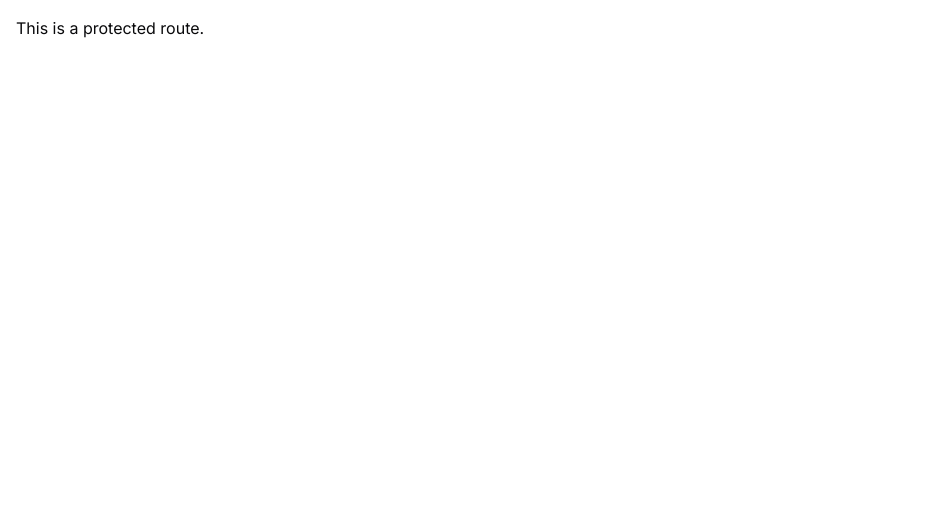
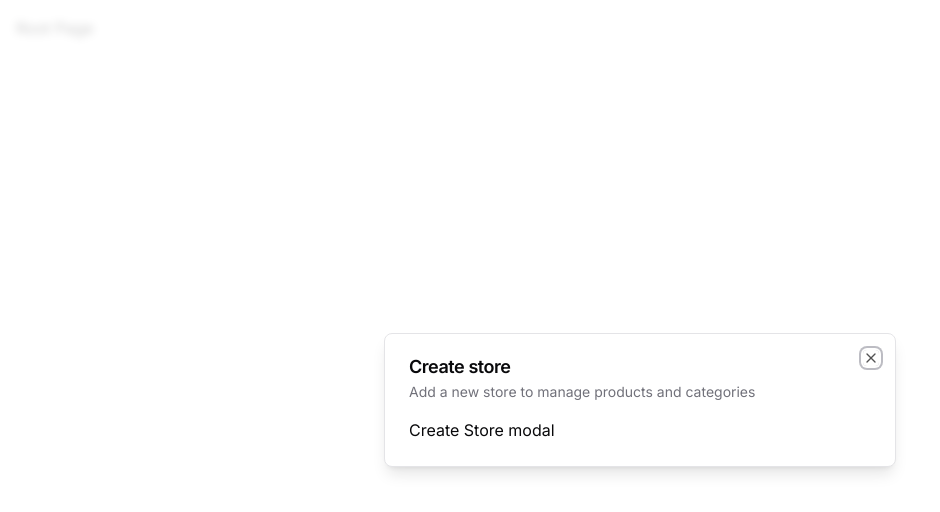
Before and after one commit to NoerGitKat/ecommerce-cms-ts, a Next.js app: page / in a window 1280 px wide. Shown: the top 512 px of the page, without its empty margins (0-940 px from the left). Built offline with nearby package versions, Linux system fonts and the light colour scheme.

Commit message:
Added store modal to index

```diff
--- a/app/(index)/page.tsx
+++ b/app/(index)/page.tsx
@@ -1,11 +1,18 @@
-import { Button } from "@/components/ui/button";
-import { UserButton } from "@clerk/nextjs";
+"use client";
+
+import { Modal } from "@/components/ui/modal";
+import { useStoreModal } from "@/hooks";
+import { useEffect } from "react";
 
 export default function SetupPage() {
-  return (
-    <main className="p-4">
-      <p>This is a protected route.</p>
-      <UserButton afterSignOutUrl="/" />
-    </main>
-  );
+  const { onOpen, isOpen, onClose } = useStoreModal();
+
+  useEffect(() => {
+    // Note: Can only close modal after store is created
+    if (!isOpen) {
+      onOpen();
+    }
+  }, [isOpen, onOpen]);
+
+  return <main className="p-4">Root Page</main>;
 }
--- a/app/layout.tsx
+++ b/app/layout.tsx
@@ -2,6 +2,7 @@
 import type { Metadata } from "next";
 import { Inter } from "next/font/google";
 import { ClerkProvider } from "@clerk/nextjs";
+import { ModalProvider } from "@/providers";
 
 const inter = Inter({ subsets: ["latin"] });
 
@@ -18,6 +19,7 @@
   return (
     <ClerkProvider>
       <html lang="en">
+        <ModalProvider />
         <body className={inter.className}>{children}</body>
       </html>
     </ClerkProvider>
--- /dev/null
+++ b/components/modals/index.ts
@@ -0,0 +1 @@
+export { default as StoreModal } from "./store";
--- /dev/null
+++ b/components/modals/store.tsx
@@ -0,0 +1,22 @@
+"use client";
+
+import { useStoreModal } from "@/hooks";
+import { Modal } from "../ui/modal";
+import { FC } from "react";
+
+const StoreModal: FC = (): JSX.Element => {
+  const { isOpen, onClose } = useStoreModal();
+
+  return (
+    <Modal
+      title="Create store"
+      description="Add a new store to manage products and categories"
+      isOpen={isOpen}
+      onClose={onClose}
+    >
+      Create Store modal
+    </Modal>
+  );
+};
+
+export default StoreModal;
--- /dev/null
+++ b/components/ui/dialog.tsx
@@ -0,0 +1,123 @@
+"use client"
+
+import * as React from "react"
+import * as DialogPrimitive from "@radix-ui/react-dialog"
+import { X } from "lucide-react"
+
+import { cn } from "@/lib/utils"
+
+const Dialog = DialogPrimitive.Root
+
+const DialogTrigger = DialogPrimitive.Trigger
+
+const DialogPortal = ({
+  className,
+  ...props
+}: DialogPrimitive.DialogPortalProps) => (
+  <DialogPrimitive.Portal className={cn(className)} {...props} />
+)
+DialogPortal.displayName = DialogPrimitive.Portal.displayName
+
+const DialogOverlay = React.forwardRef<
+  React.ElementRef<typeof DialogPrimitive.Overlay>,
+  React.ComponentPropsWithoutRef<typeof DialogPrimitive.Overlay>
+>(({ className, ...props }, ref) => (
+  <DialogPrimitive.Overlay
+    ref={ref}
+    className={cn(
+      "fixed inset-0 z-50 bg-background/80 backdrop-blur-sm data-[state=open]:animate-in data-[state=closed]:animate-out data-[state=closed]:fade-out-0 data-[state=open]:fade-in-0",
+      className
+    )}
+    {...props}
+  />
+))
+DialogOverlay.displayName = DialogPrimitive.Overlay.displayName
+
+const DialogContent = React.forwardRef<
+  React.ElementRef<typeof DialogPrimitive.Content>,
+  React.ComponentPropsWithoutRef<typeof DialogPrimitive.Content>
+>(({ className, children, ...props }, ref) => (
+  <DialogPortal>
+    <DialogOverlay />
+    <DialogPrimitive.Content
+      ref={ref}
+      className={cn(
+        "fixed left-[50%] top-[50%] z-50 grid w-full max-w-lg translate-x-[-50%] translate-y-[-50%] gap-4 border bg-background p-6 shadow-lg duration-200 data-[state=open]:animate-in data-[state=closed]:animate-out data-[state=closed]:fade-out-0 data-[state=open]:fade-in-0 data-[state=closed]:zoom-out-95 data-[state=open]:zoom-in-95 data-[state=closed]:slide-out-to-left-1/2 data-[state=closed]:slide-out-to-top-[48%] data-[state=open]:slide-in-from-left-1/2 data-[state=open]:slide-in-from-top-[48%] sm:rounded-lg md:w-full",
+        className
+      )}
+      {...props}
+    >
+      {children}
+      <DialogPrimitive.Close className="absolute right-4 top-4 rounded-sm opacity-70 ring-offset-background transition-opacity hover:opacity-100 focus:outline-none focus:ring-2 focus:ring-ring focus:ring-offset-2 disabled:pointer-events-none data-[state=open]:bg-accent data-[state=open]:text-muted-foreground">
+        <X className="h-4 w-4" />
+        <span className="sr-only">Close</span>
+      </DialogPrimitive.Close>
+    </DialogPrimitive.Content>
+  </DialogPortal>
+))
+DialogContent.displayName = DialogPrimitive.Content.displayName
+
+const DialogHeader = ({
+  className,
+  ...props
+}: React.HTMLAttributes<HTMLDivElement>) => (
+  <div
+    className={cn(
+      "flex flex-col space-y-1.5 text-center sm:text-left",
+      className
+    )}
+    {...props}
+  />
+)
+DialogHeader.displayName = "DialogHeader"
+
+const DialogFooter = ({
+  className,
+  ...props
+}: React.HTMLAttributes<HTMLDivElement>) => (
+  <div
+    className={cn(
+      "flex flex-col-reverse sm:flex-row sm:justify-end sm:space-x-2",
+      className
+    )}
+    {...props}
+  />
+)
+DialogFooter.displayName = "DialogFooter"
+
+const DialogTitle = React.forwardRef<
+  React.ElementRef<typeof DialogPrimitive.Title>,
+  React.ComponentPropsWithoutRef<typeof DialogPrimitive.Title>
+>(({ className, ...props }, ref) => (
+  <DialogPrimitive.Title
+    ref={ref}
+    className={cn(
+      "text-lg font-semibold leading-none tracking-tight",
+      className
+    )}
+    {...props}
+  />
+))
+DialogTitle.displayName = DialogPrimitive.Title.displayName
+
+const DialogDescription = React.forwardRef<
+  React.ElementRef<typeof DialogPrimitive.Description>,
+  React.ComponentPropsWithoutRef<typeof DialogPrimitive.Description>
+>(({ className, ...props }, ref) => (
+  <DialogPrimitive.Description
+    ref={ref}
+    className={cn("text-sm text-muted-foreground", className)}
+    {...props}
+  />
+))
+DialogDescription.displayName = DialogPrimitive.Description.displayName
+
+export {
+  Dialog,
+  DialogTrigger,
+  DialogContent,
+  DialogHeader,
+  DialogFooter,
+  DialogTitle,
+  DialogDescription,
+}
--- /dev/null
+++ b/components/ui/modal.tsx
@@ -0,0 +1,42 @@
+"use client";
+
+import { FC, ReactNode } from "react";
+import {
+  Dialog,
+  DialogContent,
+  DialogDescription,
+  DialogHeader,
+  DialogTitle,
+} from "@/components/ui/dialog";
+
+interface ModalProps {
+  title: string;
+  description: string;
+  isOpen: boolean;
+  onClose: () => void;
+  children?: ReactNode;
+}
+
+export const Modal: FC<ModalProps> = ({
+  title,
+  description,
+  isOpen,
+  onClose,
+  children,
+}) => {
+  const onChange = (open: boolean) => {
+    if (!open) onClose();
+  };
+
+  return (
+    <Dialog open={isOpen} onOpenChange={onChange}>
+      <DialogContent>
+        <DialogHeader>
+          <DialogTitle>{title}</DialogTitle>
+          <DialogDescription>{description}</DialogDescription>
+        </DialogHeader>
+        <section>{children}</section>
+      </DialogContent>
+    </Dialog>
+  );
+};
--- /dev/null
+++ b/hooks/index.ts
@@ -0,0 +1,2 @@
+export { default as useStoreModal } from "./useStoreModal";
+export { default as useMount } from "./useMount";
--- /dev/null
+++ b/hooks/useMount.ts
@@ -0,0 +1,13 @@
+import { useEffect, useState } from "react";
+
+const useMount = () => {
+  const [isMounted, setIsMounted] = useState(false);
+
+  useEffect(() => {
+    setIsMounted(true);
+  }, []);
+
+  return { isMounted };
+};
+
+export default useMount;
--- /dev/null
+++ b/hooks/useStoreModal.tsx
@@ -0,0 +1,15 @@
+import { create } from "zustand";
+
+interface StoreModalType {
+  isOpen: boolean;
+  onOpen: () => void;
+  onClose: () => void;
+}
+
+const useStoreModal = create<StoreModalType>((set) => ({
+  isOpen: true,
+  onOpen: () => set({ isOpen: true }),
+  onClose: () => set({ isOpen: false }),
+}));
+
+export default useStoreModal;
--- a/package.json
+++ b/package.json
@@ -12,6 +12,7 @@
   },
   "dependencies": {
     "@clerk/nextjs": "^4.21.15",
+    "@radix-ui/react-dialog": "^1.0.4",
     "@radix-ui/react-slot": "^1.0.2",
     "@types/node": "20.4.1",
     "@types/react": "18.2.14",
@@ -29,7 +30,8 @@
     "tailwind-merge": "^1.13.2",
     "tailwindcss": "3.3.2",
     "tailwindcss-animate": "^1.0.6",
-    "typescript": "5.1.6"
+    "typescript": "5.1.6",
+    "zustand": "^4.3.9"
   },
   "devDependencies": {
     "eslint-config-prettier": "^8.8.0",
--- /dev/null
+++ b/providers/index.ts
@@ -0,0 +1 @@
+export { default as ModalProvider } from "./modal";
--- /dev/null
+++ b/providers/modal.tsx
@@ -0,0 +1,19 @@
+"use client";
+
+import { StoreModal } from "@/components/modals";
+import { useMount } from "@/hooks";
+import { FC } from "react";
+
+const ModalProvider: FC = (): JSX.Element | null => {
+  const { isMounted } = useMount();
+
+  if (!isMounted) return null;
+
+  return (
+    <>
+      <StoreModal />
+    </>
+  );
+};
+
+export default ModalProvider;
```
Also changed, not shown: 1 other file (tests, documents, lock files or other folders).
